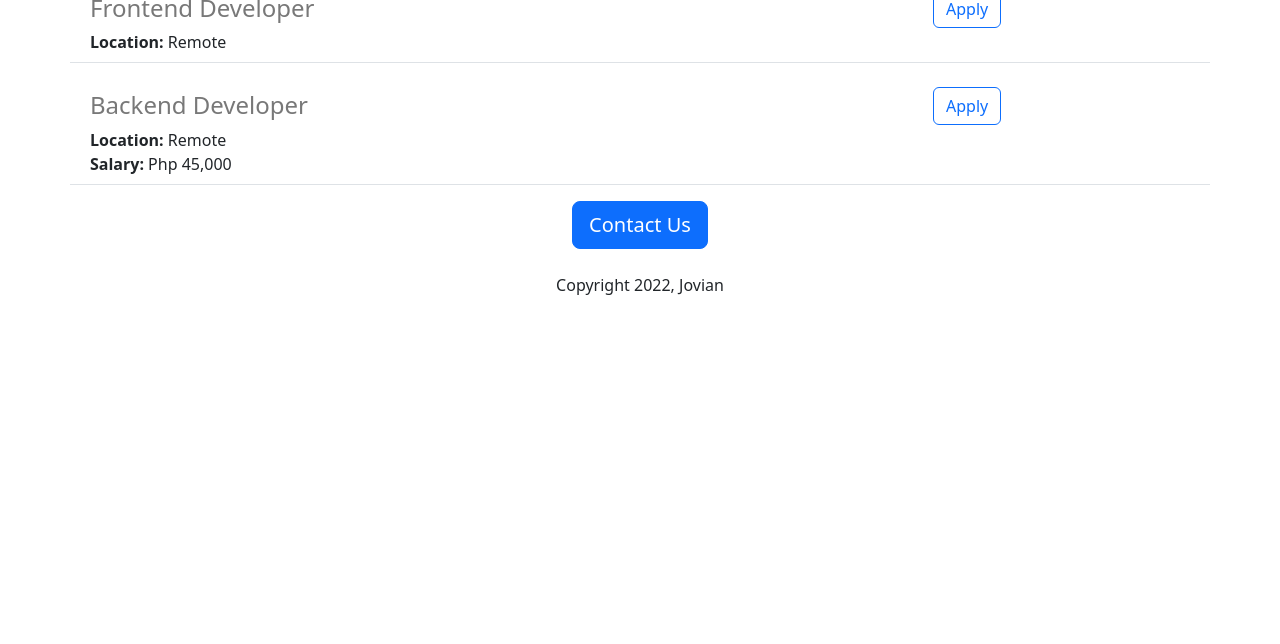
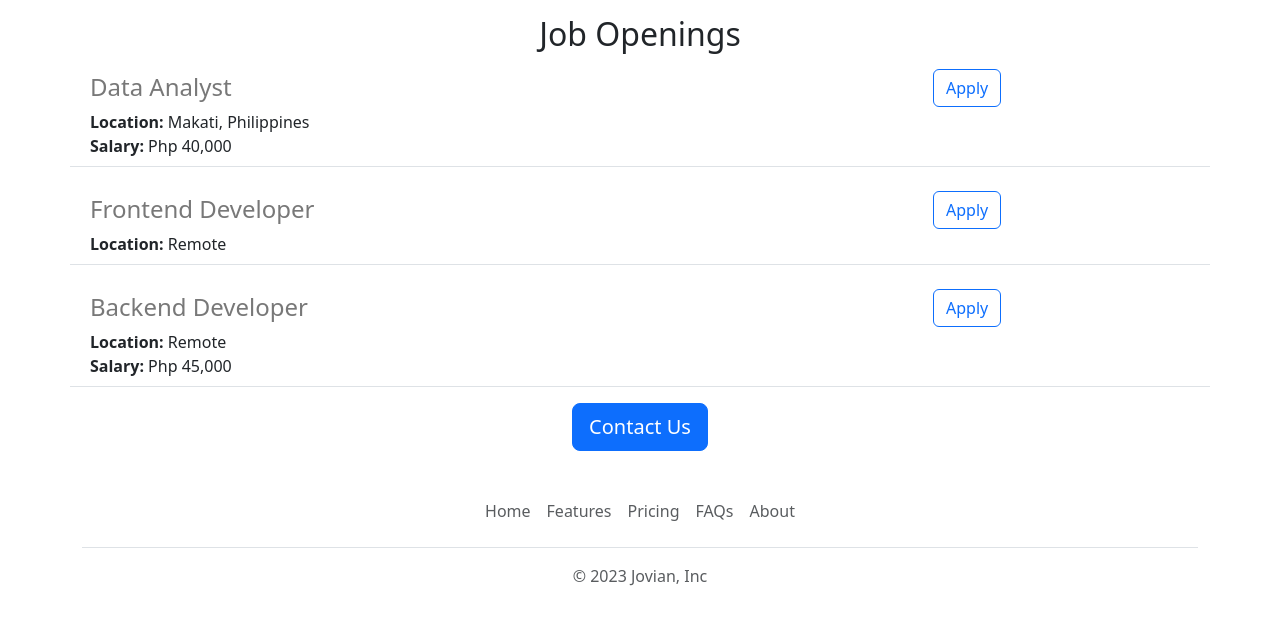
Before and after one commit to qbitanga/flask-career-website, a Flask app: page / in a window 1280 px wide. Shown: the part 833-1477 px from the top of the page. Before the commit the page ends 1128 px from the top, so only its background shows below. Run offline with Flask 3, Linux system fonts and the light colour scheme.

Commit message:
Added navbar, footer, logo, and image

```diff
--- /dev/null
+++ b/templates/footer.html
@@ -0,0 +1,12 @@
+<div class="container">
+  <footer class="py-3 my-4">
+    <ul class="nav justify-content-center border-bottom pb-3 mb-3">
+      <li class="nav-item"><a href="#" class="nav-link px-2 text-body-secondary">Home</a></li>
+      <li class="nav-item"><a href="#" class="nav-link px-2 text-body-secondary">Features</a></li>
+      <li class="nav-item"><a href="#" class="nav-link px-2 text-body-secondary">Pricing</a></li>
+      <li class="nav-item"><a href="#" class="nav-link px-2 text-body-secondary">FAQs</a></li>
+      <li class="nav-item"><a href="#" class="nav-link px-2 text-body-secondary">About</a></li>
+    </ul>
+    <p class="text-center text-body-secondary">&copy; 2023 Jovian, Inc</p>
+  </footer>
+</div>
--- a/templates/home.html
+++ b/templates/home.html
@@ -10,21 +10,28 @@
       height: 360px;
       width: 100%;
       object-fit: cover;
+      margin-bottom: 16px;
     }
   </style>
 </head>
 <body>
+{% include 'nav.html' %}
+<img class="img-fluid" id="banner" src="static/banner.jpg">
+
 <div class="container">
   <h1 class="text-center mt-2 mb-4">
     {{company_name}} Careers
   </h1>
-  <img class="img-fluid" id="banner" src="static/banner.jpg">
-  <h2 class="text-center mt-2 mt-4">
-    About Jovian Careers
-  </h2>
+  <div class="row" style="margin-bottom: 16px;">
+    <div class="col-md-6">
   <p class="lead">
     Lorem ipsum dolor sit amet, consectetur adipiscing elit, sed do eiusmod tempor incididunt ut labore et dolore magna aliqua. Ut enim ad minim veniam, quis nostrud exercitation ullamco laboris nisi ut aliquip ex ea commodo consequat. Duis aute irure dolor in reprehenderit in voluptate velit esse cillum dolore eu fugiat nulla pariatur. Excepteur sint occaecat cupidatat non proident, sunt in culpa qui officia deserunt mollit anim id est laborum.
   </p>
+    </div>
+    <div class="d-none d-md-block col-md-6">
+    <img src="static/people.jpg" style="height: 320px; border-radius: 4px;">
+    </div>
+  </div>
   <h2 class="text-center">
     Job Openings
   </h2>
@@ -37,10 +44,8 @@
   <button class="btn btn-primary btn-lg">
     Contact Us
   </button>
-  <p class="mt-4">
-    Copyright 2022, Jovian
-  </p>
   </div>
 </div>
+{% include 'footer.html' %}
 </body>
 </html>
--- /dev/null
+++ b/templates/nav.html
@@ -0,0 +1,9 @@
+<nav class="navbar shadow-sm fixed-top bg-white">
+  <div class="container-fluid">
+    <a class="navbar-brand" href="#">
+      <img src="static/logo.svg" alt="Logo" width="30" height="24" class="d-inline-block align-text-top">
+      Jovian
+    </a>
+  </div>
+</nav>
+<div style="height: 56px;"></div>
```
Also changed, not shown: static/logo.svg (added), 1 other file.
